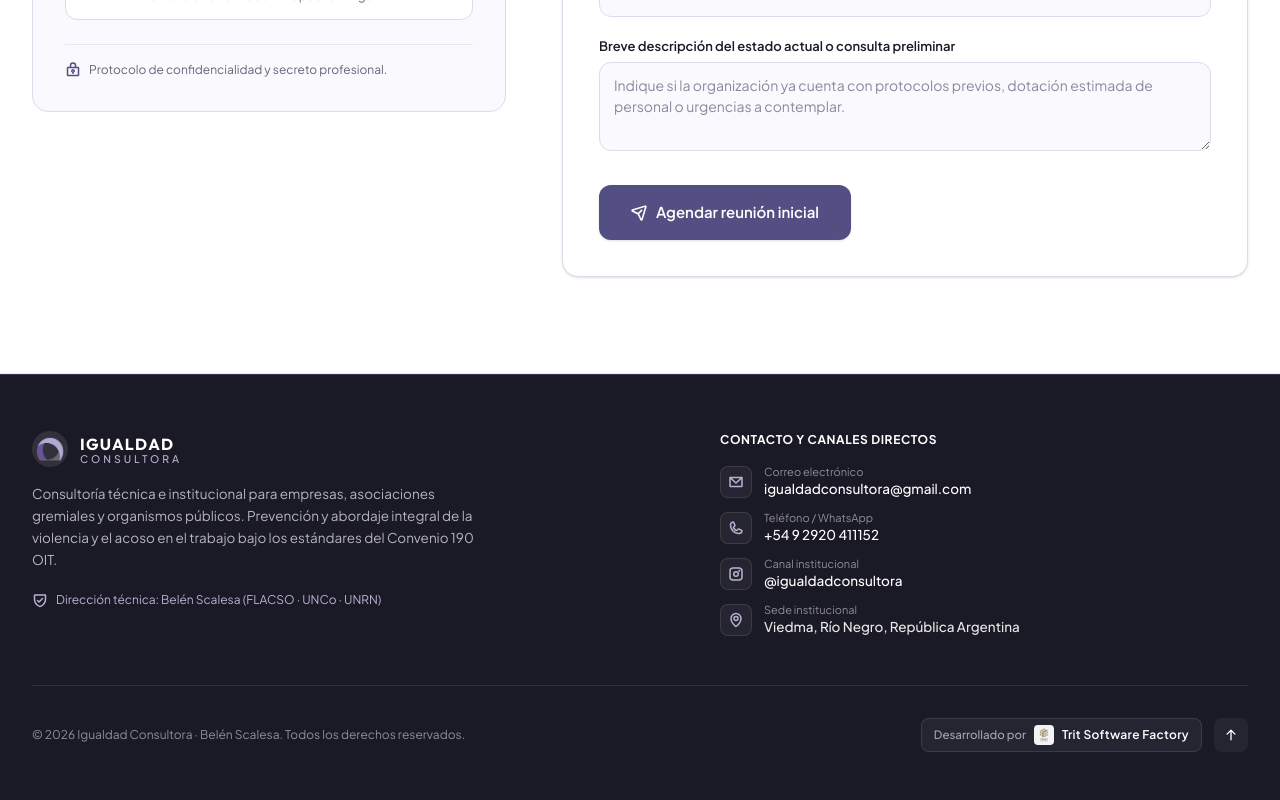
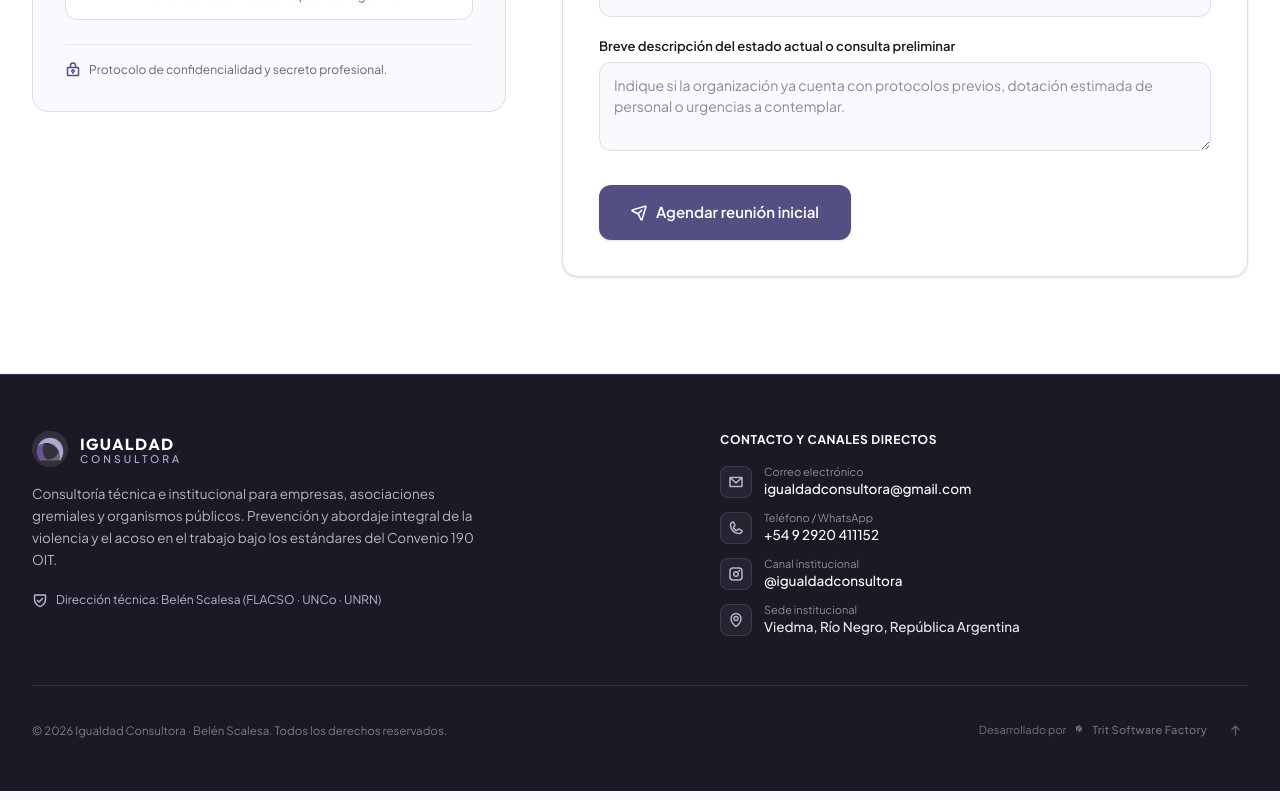
Before and after one commit to TritSoftwareFactory/ConsultoraIgualdad, a Next.js app: page / in a window 1280 px wide. Shown: the part 8648-9448 px from the top of the page. Built offline with nearby package versions, Linux system fonts and the light colour scheme.

Commit message:
style(footer): minimalist and understated 'Desarrollado por Trit' credit

```diff
--- a/src/components/Footer.tsx
+++ b/src/components/Footer.tsx
@@ -94,41 +94,37 @@ export function Footer() {
         </div>
 
         {/* Bottom Bar: Copyright & Desarrollado por Trit Software Factory */}
-        <div className="pt-8 flex flex-col sm:flex-row items-center justify-between gap-4 text-[12px] text-[#dedbea]/60 text-center sm:text-left">
+        <div className="pt-8 flex flex-col sm:flex-row items-center justify-between gap-4 text-[11.5px] text-[#dedbea]/50 text-center sm:text-left">
           <div>
             © 2026 Igualdad Consultora · Belén Scalesa. Todos los derechos reservados.
           </div>
 
-          <div className="flex items-center gap-3">
+          <div className="flex items-center gap-4">
             <a
               href="https://trit.ar"
               target="_blank"
               rel="noopener noreferrer"
-              className="inline-flex items-center gap-2 px-3 py-1.5 rounded-lg bg-white/5 hover:bg-white/10 border border-white/10 transition-all text-[#dedbea]/80 hover:text-white group"
+              className="inline-flex items-center gap-1.5 text-[11px] text-[#dedbea]/45 hover:text-[#dedbea]/80 transition-colors group"
               aria-label="Sitio web de Trit Software Factory"
             >
-              <span className="text-[11.5px] font-medium text-[#dedbea]/70 group-hover:text-[#dedbea]">
-                Desarrollado por
-              </span>
-              <div className="relative w-5 h-5 shrink-0 bg-white/95 rounded p-0.5">
+              <span>Desarrollado por</span>
+              <div className="relative w-3.5 h-3.5 shrink-0 opacity-75 group-hover:opacity-100 transition-opacity">
                 <Image
                   src="/images/trit-logo.svg"
-                  alt="Logo Trit Software Factory"
+                  alt="Trit Software Factory"
                   fill
                   className="object-contain"
                 />
               </div>
-              <span className="text-[12px] font-semibold text-white tracking-wide">
-                Trit Software Factory
-              </span>
+              <span className="font-medium tracking-wide">Trit Software Factory</span>
             </a>
 
             <a
               href="#"
-              className="p-2 rounded-lg bg-white/5 hover:bg-white/10 text-white transition-colors min-w-[34px] min-h-[34px] flex items-center justify-center"
+              className="p-1.5 rounded text-[#dedbea]/40 hover:text-white transition-colors"
               aria-label="Volver arriba"
             >
-              <ArrowUp size={14} weight="bold" />
+              <ArrowUp size={13} weight="bold" />
             </a>
           </div>
         </div>
```
Also changed, not shown: public/images/trit-icon.svg (added).
